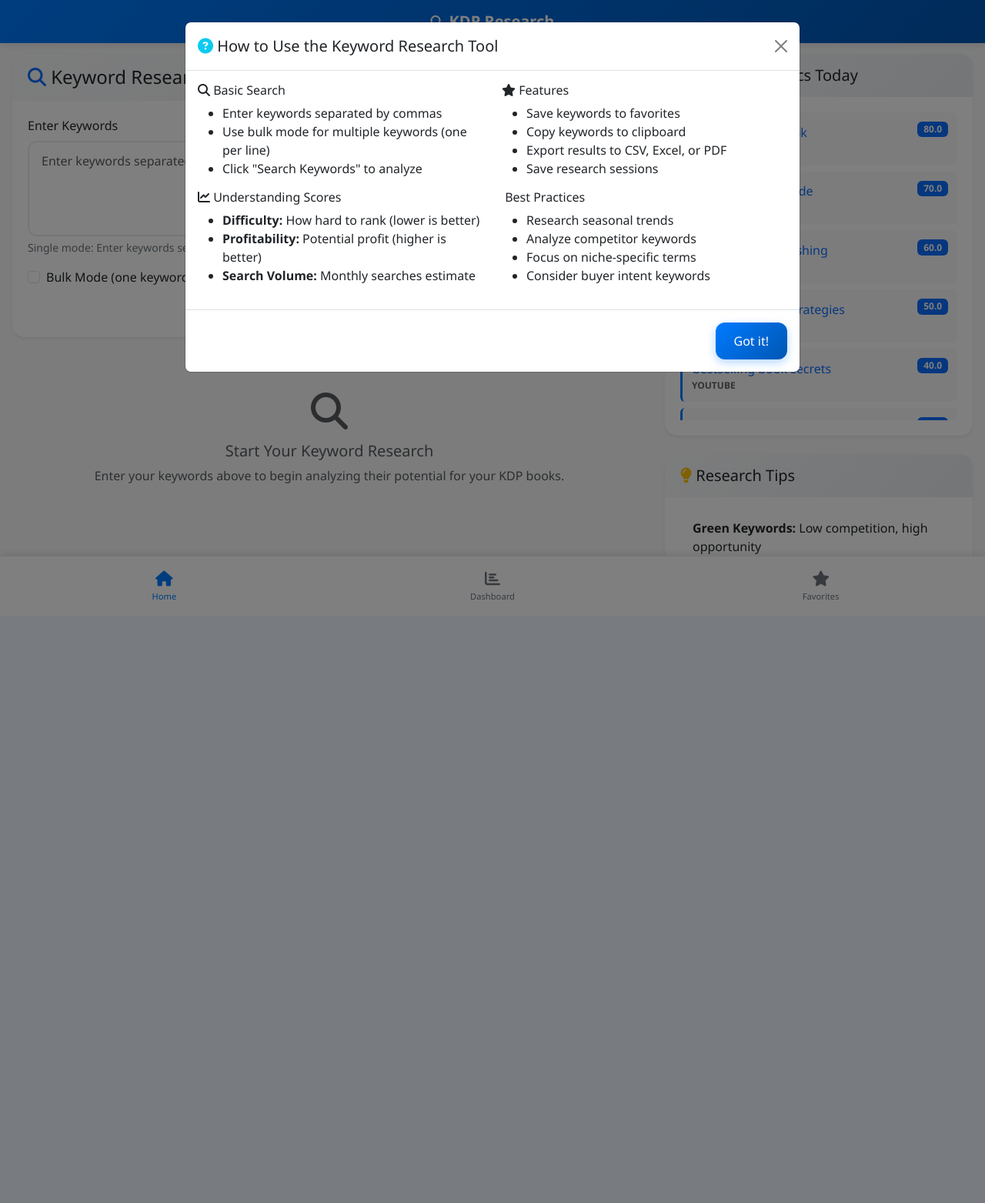
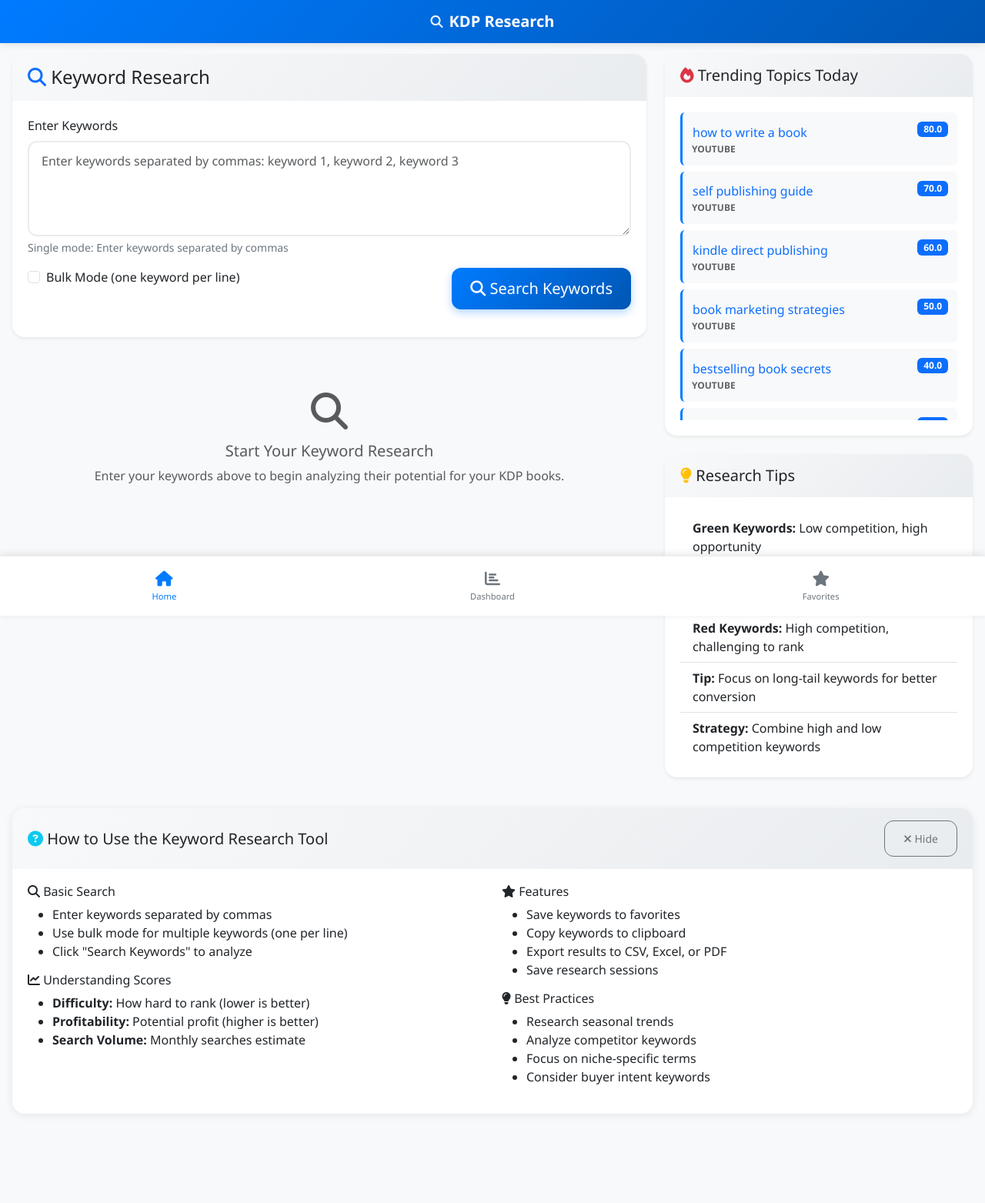
Before and after one commit to julisunkan/kdm, a Flask app: page / in a window 1280 px wide. Shown: the whole page at 77% size. Before the commit the page ends 779 px from the top, so only its background shows below. Run offline with Flask 3, Linux system fonts and the light colour scheme; data comes from the database, SQL or seed files in the repository; both versions use the stored data as it was after the commit; some libraries are stand-ins or nearby versions.

Commit message:
Created a checkpoint
Replit-Commit-Author: Agent
Replit-Commit-Session-Id: c26e37b1-4f14-4f81-8837-9653e23cf745
Replit-Commit-Checkpoint-Type: intermediate_checkpoint
Replit-Commit-Screenshot-Url: https://storage.googleapis.com/screenshot-production-us-central1/52442a34-5cc9-4a51-9f31-e5e41c5c2adc/c26e37b1-4f14-4f81-8837-9653e23cf745/rn68usM

```diff
--- a/templates/index.html
+++ b/templates/index.html
@@ -63,6 +63,9 @@
                     </div>
                     <button type="button" class="btn btn-outline-secondary ms-2" id="saveSession" disabled>
                         <i class="fas fa-save"></i> Save Session
+                    </button>
+                    <button type="button" class="btn btn-outline-info ms-2" id="showInstructions">
+                        <i class="fas fa-question-circle"></i> Help
                     </button>
                 </div>
             </div>
@@ -172,18 +175,18 @@
     </div>
 </div>
 
-<!-- Search Instructions Modal -->
-<div class="modal fade" id="instructionsModal" tabindex="-1">
-    <div class="modal-dialog modal-lg">
-        <div class="modal-content">
-            <div class="modal-header">
-                <h5 class="modal-title">
+<!-- Inline Instructions Section -->
+<div class="card mt-4" id="instructionsCard" style="display: none;">
+    <div class="card-header d-flex justify-content-between align-items-center">
+        <h5 class="mb-0">
             <i class="fas fa-question-circle text-info"></i>
             How to Use the Keyword Research Tool
         </h5>
-                <button type="button" class="btn-close" data-bs-dismiss="modal"></button>
+        <button type="button" class="btn btn-sm btn-outline-secondary" id="hideInstructions">
+            <i class="fas fa-times"></i> Hide
+        </button>
     </div>
-            <div class="modal-body">
+    <div class="card-body">
         <div class="row">
             <div class="col-md-6">
                 <h6><i class="fas fa-search"></i> Basic Search</h6>
@@ -209,18 +212,13 @@
                     <li>Save research sessions</li>
                 </ul>
 
-                        <h6 class="mt-3"><i class="fas fa-tips"></i> Best Practices</h6>
+                <h6 class="mt-3"><i class="fas fa-lightbulb"></i> Best Practices</h6>
                 <ul>
                     <li>Research seasonal trends</li>
                     <li>Analyze competitor keywords</li>
                     <li>Focus on niche-specific terms</li>
                     <li>Consider buyer intent keywords</li>
                 </ul>
-                    </div>
-                </div>
-            </div>
-            <div class="modal-footer">
-                <button type="button" class="btn btn-primary" data-bs-dismiss="modal">Got it!</button>
             </div>
         </div>
     </div>
@@ -256,13 +254,34 @@ document.addEventListener('DOMContentLoaded', function() {
         observer.observe(resultsContainer, { childList: true, subtree: true });
     }
 
-    // Show instructions modal on first visit
+    // Show instructions inline on first visit
     if (!localStorage.getItem('kdp-instructions-shown')) {
         setTimeout(() => {
-            const modal = new bootstrap.Modal(document.getElementById('instructionsModal'));
-            modal.show();
+            const instructionsCard = document.getElementById('instructionsCard');
+            if (instructionsCard) {
+                instructionsCard.style.display = 'block';
+                instructionsCard.scrollIntoView({ behavior: 'smooth' });
                 localStorage.setItem('kdp-instructions-shown', 'true');
+            }
         }, 1000);
+    }
+
+    // Handle show/hide instructions
+    const showInstructionsBtn = document.getElementById('showInstructions');
+    const hideInstructionsBtn = document.getElementById('hideInstructions');
+    const instructionsCard = document.getElementById('instructionsCard');
+
+    if (showInstructionsBtn) {
+        showInstructionsBtn.addEventListener('click', () => {
+            instructionsCard.style.display = 'block';
+            instructionsCard.scrollIntoView({ behavior: 'smooth' });
+        });
+    }
+
+    if (hideInstructionsBtn) {
+        hideInstructionsBtn.addEventListener('click', () => {
+            instructionsCard.style.display = 'none';
+        });
     }
 });
 </script>
```
Also changed, not shown: instance/kdp_keywords.db. Lines whose indentation alone changed are shown as unchanged.
